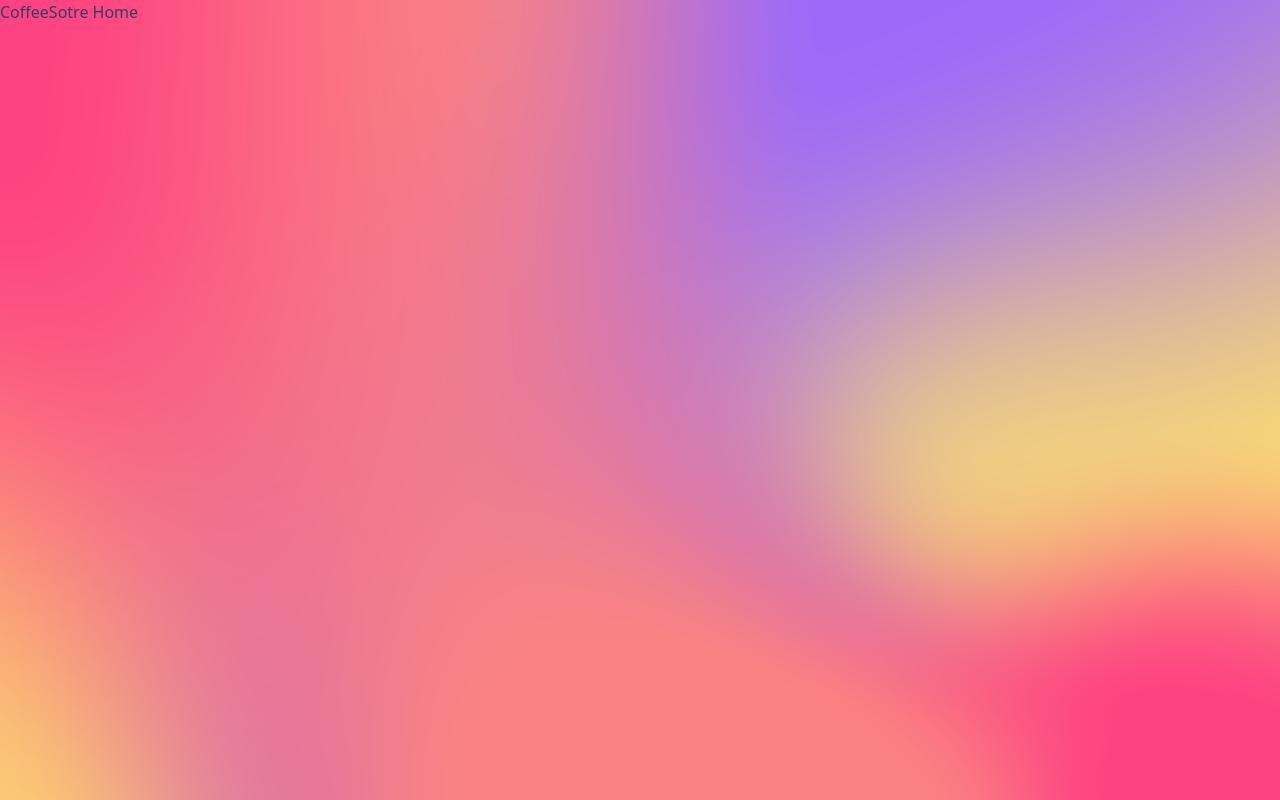
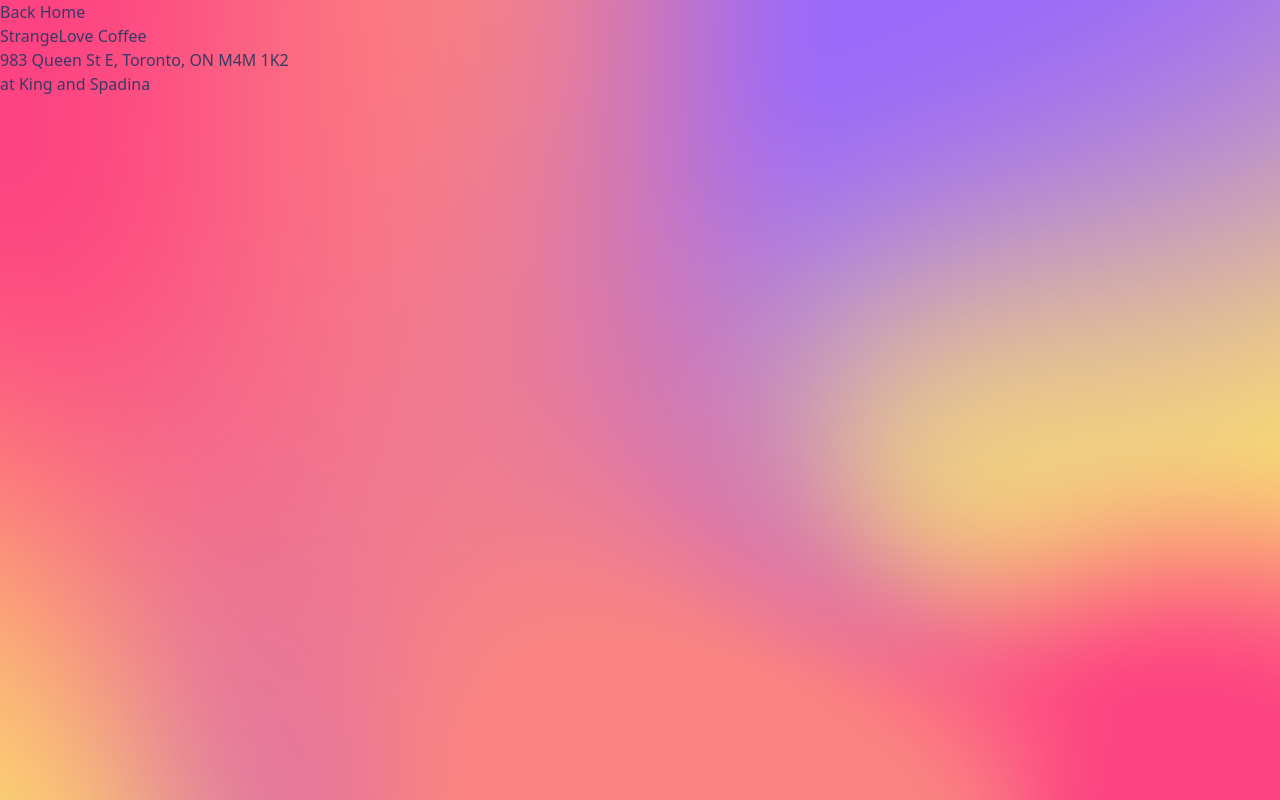
Before and after one commit to kmdshojib/nextapp-coffee-store, a Next.js app: page /coffee-store/0 in a window 1280 px wide. Built offline with nearby package versions, Linux system fonts and the light colour scheme.

Commit message:
dyanmic paths added

```diff
--- a/pages/coffee-store/[id].js
+++ b/pages/coffee-store/[id].js
@@ -1,3 +1,4 @@
+import Head from "next/head"
 import Link from "next/link"
 import { useRouter } from "next/router"
 
@@ -15,9 +16,14 @@ export const getStaticProps = ({ params }) => {
   }
 }
 
-export const getStaticPaths = ({ params }) => {
+export const getStaticPaths = () => {
+  const paths = cofffeeStoresData.map(store => {
+    return{
+      params: { id: store.id.toString() }
+    }
+  })
   return {
-    paths: [{ params: { id: "0" } }],
+    paths,
     fallback: true,
   }
 }
@@ -28,12 +34,22 @@ const CoffeeSotre = (props) => {
   console.log("router", router)
 
   if (router.isFallback) {
-    return <div>Loadind...</div>
+    return <div>Loading...</div>
   }
   console.log(props)
+  const { name, imgUrl, id, neighbourhood, address } = props.cofffeeStores
+  console.log(name)
 
   return (
-    <div>CoffeeSotre <Link href="/">Home</Link></div>
+    <div>
+      <Head>
+        <title>{name}</title>
+      </Head>
+      <Link href="/">Back Home</Link>
+      <p>{name}</p>
+      <p>{address}</p>
+      <p>{neighbourhood}</p>
+    </div>
   )
 }
 
```
